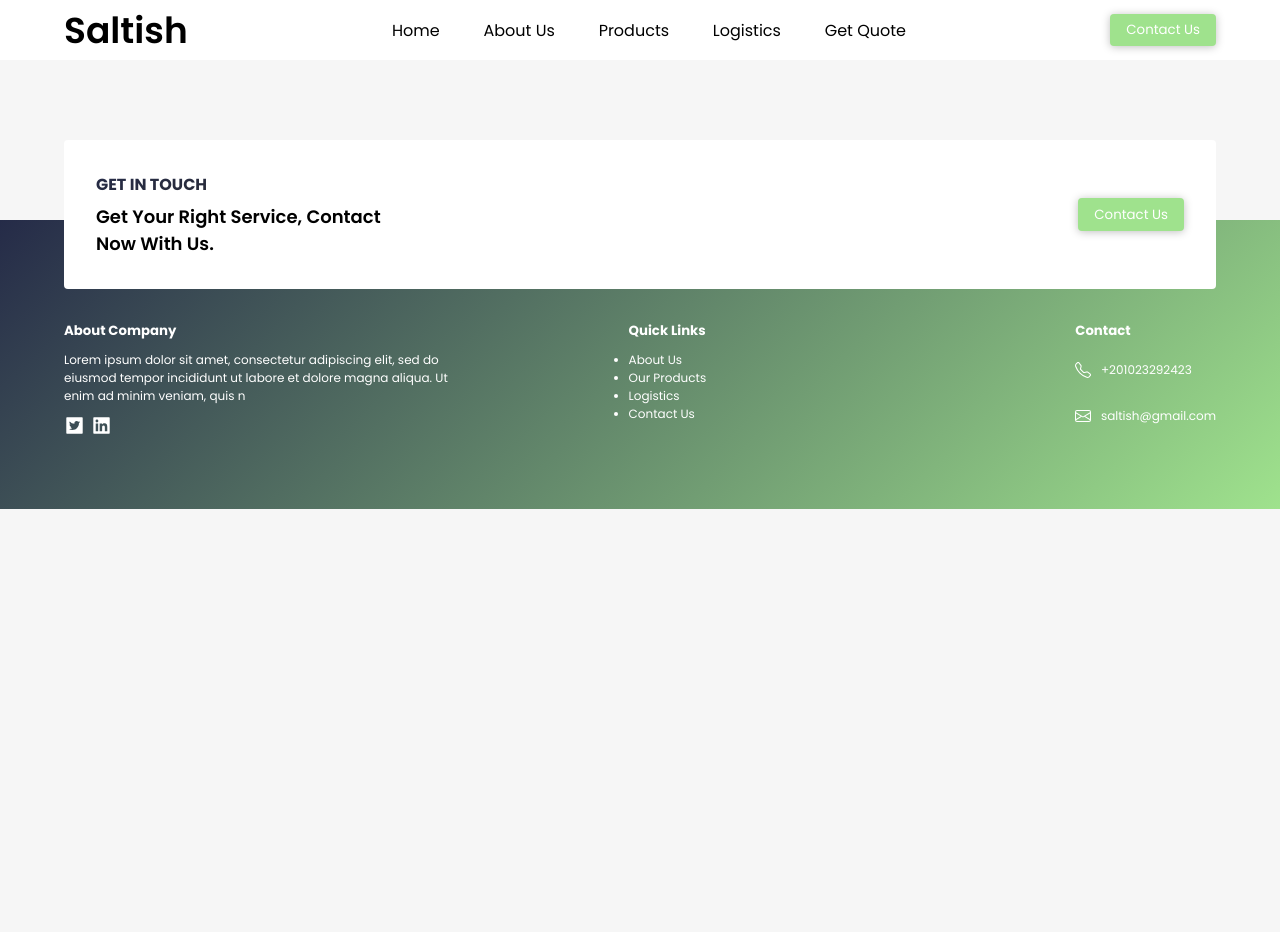
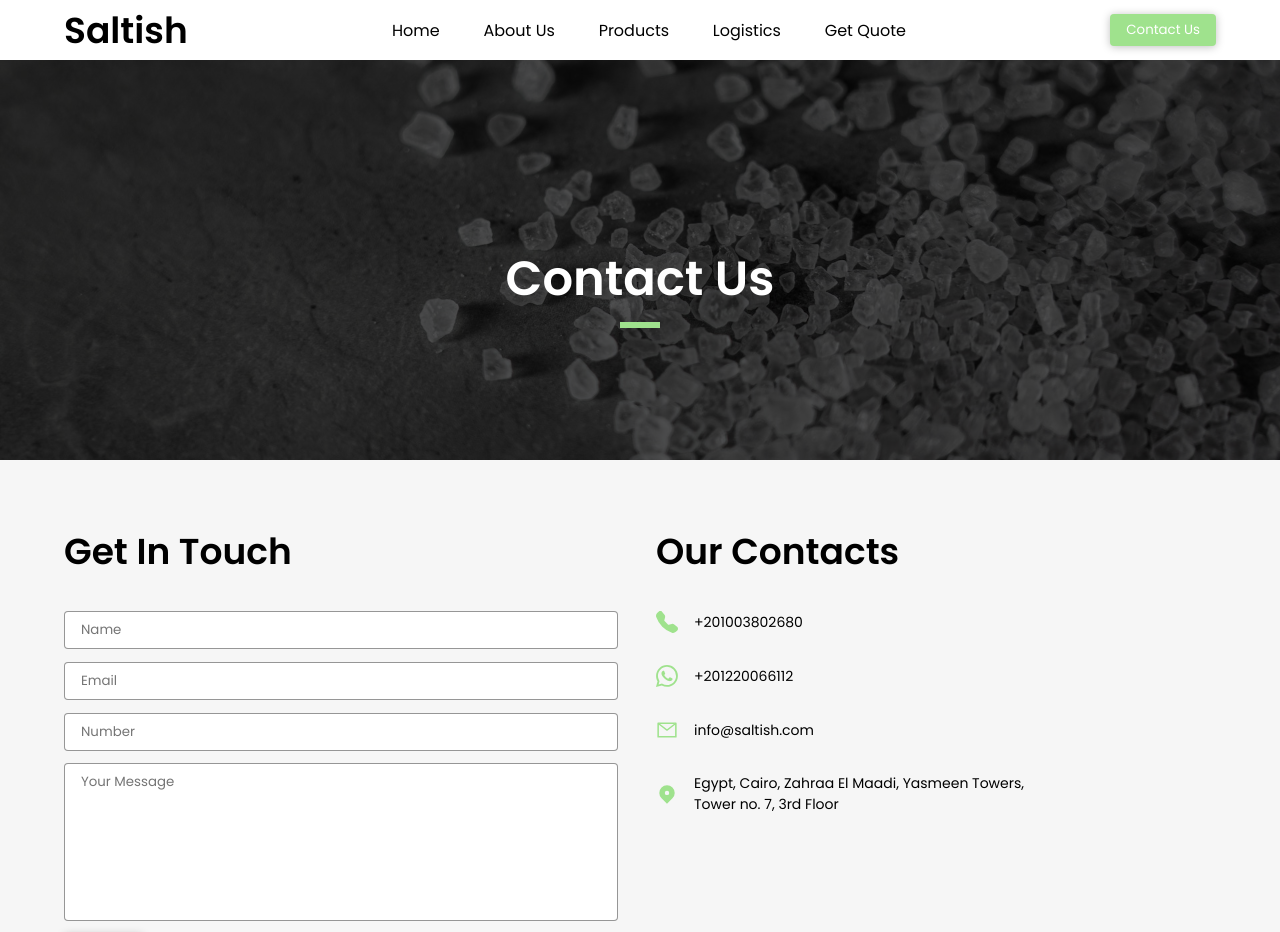
Before and after one commit to bilalbinyaar/salt-factory, a React (Create React App) app in the folder frontend/: page /contact in a window 1280 px wide. Shown: the top 932 px of the page. Before the commit the page ends 800 px from the top, so only its background shows below. Built offline with nearby package versions, Linux system fonts and the light colour scheme.

Commit message:
Contact Page Complete

```diff
--- a/frontend/src/App.js
+++ b/frontend/src/App.js
@@ -6,6 +6,7 @@ import Footer from './components/Footer';
 import { Route, Routes } from 'react-router-dom';
 import About from './screens/About';
 import GetQuote from './screens/GetQuote';
+import Contact from './screens/Contact';
 
 function App() {
   return (
@@ -15,6 +16,7 @@ function App() {
         <Route exact path="/" element={<Home />} />
         <Route path="/about-us" element={<About />} />
         <Route path="/get-quote" element={<GetQuote />} />
+        <Route path="/contact" element={<Contact />} />
         {/* <Route path="*" element={<Page404 />} /> */}
       </Routes>
       <Footer />
--- a/frontend/src/components/Navbar.js
+++ b/frontend/src/components/Navbar.js
@@ -39,7 +39,9 @@ const Navbar = () => {
             </ul>
           </div>
           <div className="nav-contact">
-            <button>Contact Us</button>
+            <Link to="/contact">
+              <button>Contact Us</button>
+            </Link>
           </div>
         </div>
       </div>
--- /dev/null
+++ b/frontend/src/components/contact/ContactBanner.js
@@ -0,0 +1,16 @@
+import React from 'react';
+
+const ContactBanner = () => {
+  return (
+    <div className="about-banner contact-banner">
+      <div className="container">
+        <div className="banner-heading">
+          <h1>Contact Us</h1>
+          <div className="divider-shape"></div>
+        </div>
+      </div>
+    </div>
+  );
+};
+
+export default ContactBanner;
--- /dev/null
+++ b/frontend/src/components/contact/ContactForm.js
@@ -0,0 +1,57 @@
+import React from 'react';
+import { BsFillTelephoneFill, BsWhatsapp } from 'react-icons/bs';
+import { AiOutlineMail } from 'react-icons/ai';
+import { HiLocationMarker } from 'react-icons/hi';
+
+const ContactForm = () => {
+  return (
+    <div className="contact-form">
+      <div className="container">
+        <div className="contact-form-main">
+          <h2 className="contact-head">Get In Touch</h2>
+          <form>
+            <div className="form-group mb">
+              <input type="text" placeholder="Name" />
+            </div>
+            <div className="form-group mb">
+              <input type="email" placeholder="Email" />
+            </div>
+            <div className="form-group mb">
+              <input type="tel" placeholder="Number" />
+            </div>
+            <div className="form-group mb">
+              <textarea rows={7} placeholder="Your Message" />
+            </div>
+            <div className="form-group mb">
+              <button>Submit</button>
+            </div>
+          </form>
+        </div>
+        <div className="contact-form-info">
+          <h2 className="contact-head">Our Contacts</h2>
+          <div className="cont-info ">
+            <BsFillTelephoneFill />
+            <p>+201003802680</p>
+          </div>
+          <div className="cont-info">
+            <BsWhatsapp />
+            <p>+201220066112</p>
+          </div>
+          <div className="cont-info">
+            <AiOutlineMail />
+            <p>info@saltish.com</p>
+          </div>
+          <div className="cont-info">
+            <HiLocationMarker />
+            <p className="p-width">
+              Egypt, Cairo, Zahraa El Maadi, Yasmeen Towers, Tower no. 7, 3rd
+              Floor
+            </p>
+          </div>
+        </div>
+      </div>
+    </div>
+  );
+};
+
+export default ContactForm;
--- a/frontend/src/index.css
+++ b/frontend/src/index.css
@@ -83,6 +83,7 @@ button {
 
 button:hover {
   box-shadow: 2px 1px 10px 1px rgba(0, 0, 0, 0.25);
+  cursor: pointer;
 }
 
 a {
@@ -825,3 +826,44 @@ textarea:focus {
   justify-content: space-between;
   align-items: center;
 }
+
+.contact-form .container {
+  display: flex;
+  justify-content: space-between;
+}
+
+.contact-form-main {
+  width: 100%;
+  margin-right: 2rem;
+}
+
+.contact-form-info {
+  width: 100%;
+}
+
+.cont-info {
+  display: flex;
+  align-items: center;
+  margin-bottom: 2rem;
+}
+
+.cont-info p {
+  margin-left: 1rem;
+}
+
+.cont-info svg {
+  color: var(--light-color);
+  font-size: 22px;
+}
+
+.contact-head {
+  margin-bottom: 2rem;
+}
+
+.p-width {
+  width: 60%;
+}
+
+.contact-banner {
+  background-image: url(../src/assets/contactBanner.jpg);
+}
--- /dev/null
+++ b/frontend/src/screens/Contact.js
@@ -0,0 +1,14 @@
+import React from 'react';
+import ContactForm from '../components/contact/ContactForm';
+import ContactBanner from '../components/contact/ContactBanner';
+
+const Contact = () => {
+  return (
+    <React.Fragment>
+      <ContactBanner />
+      <ContactForm />
+    </React.Fragment>
+  );
+};
+
+export default Contact;
```
Also changed, not shown: frontend/src/assets/contactBanner.jpg (added).
